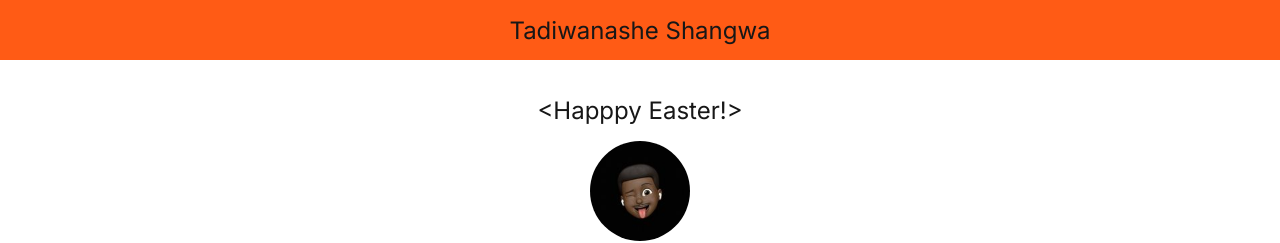
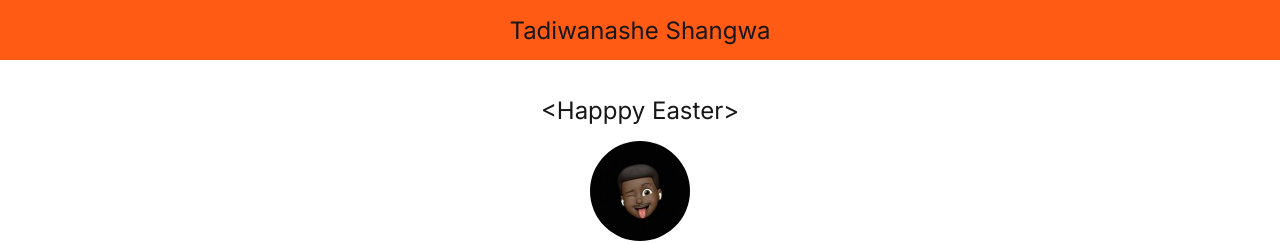
Before and after one commit to Tadiwr/My-Landing-Page, a React (Create React App) app: page / in a window 1280 px wide. Shown: the top 243 px of the page. Built offline with nearby package versions, Linux system fonts and the light colour scheme.

Commit message:
v0.0.1.2

```diff
--- a/src/App.js
+++ b/src/App.js
@@ -3,7 +3,7 @@ import './App.css';
 
 function App() {
 
-  const heading = `<Happpy Easter!>`
+  const heading = `<Happpy Easter>`
 
   return (
     <div className="App">
```
